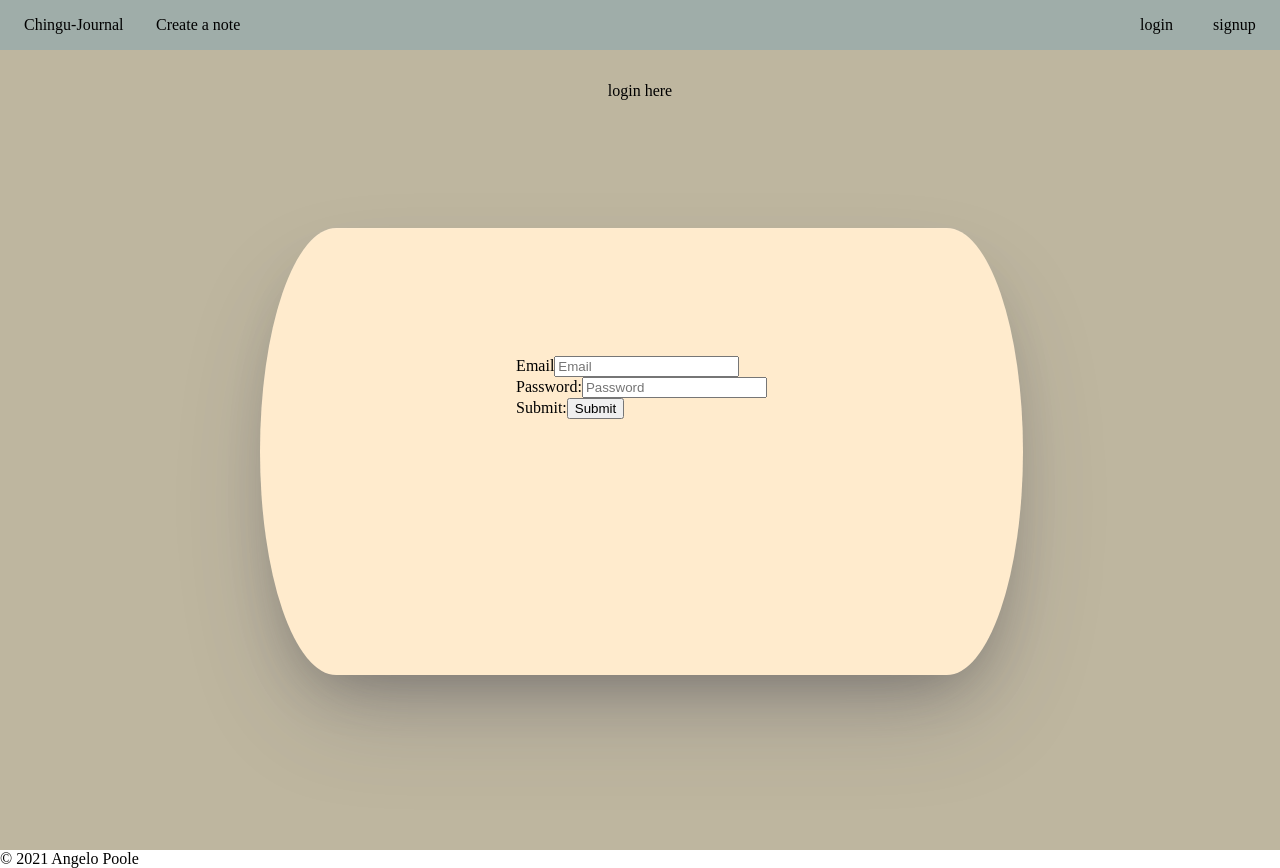
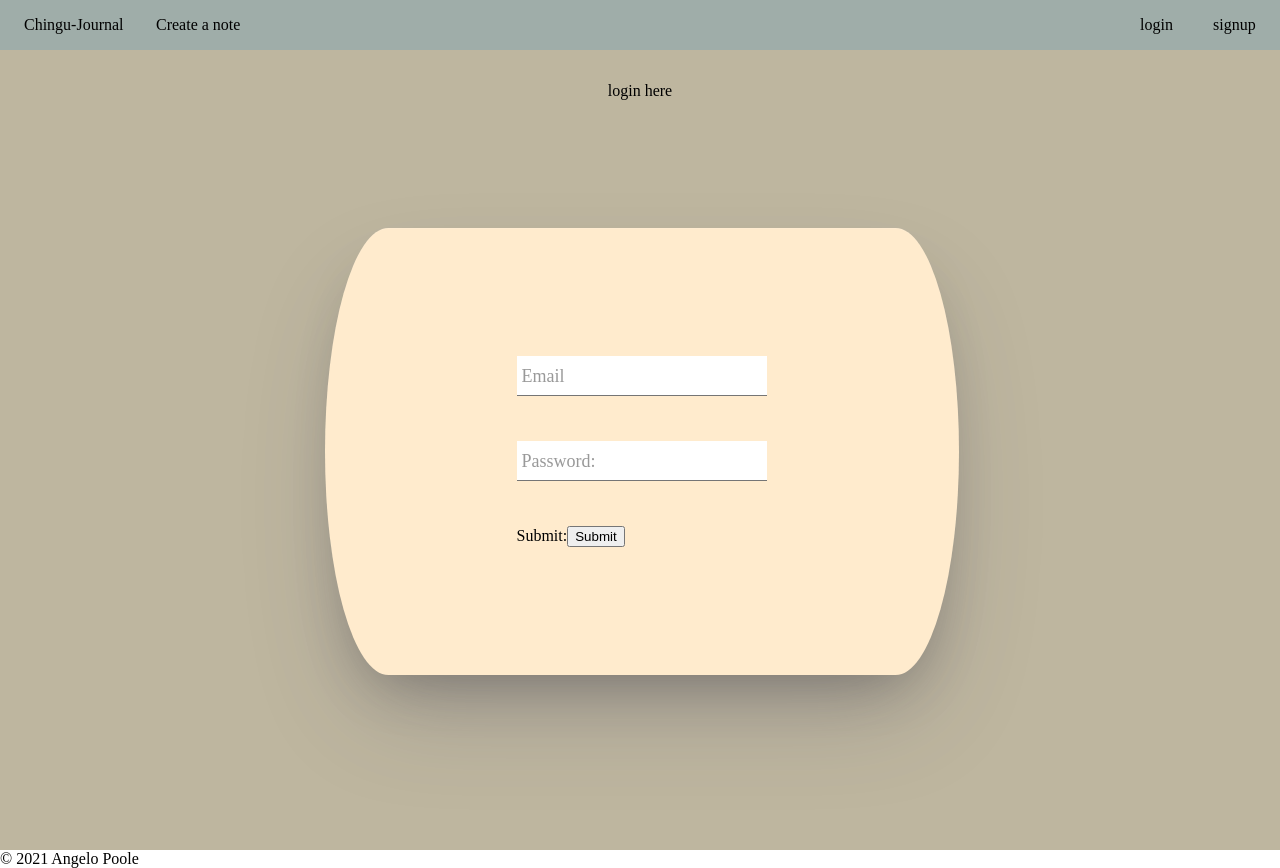
Before and after one commit to angelopoole/chingu-journalSolo, a React (Create React App) app in the folder Client/: page /auth/login in a window 1280 px wide. Built offline with nearby package versions, Linux system fonts and the light colour scheme.

Commit message:
update login/signup form css

```diff
--- a/Client/src/pages/AuthPage.tsx
+++ b/Client/src/pages/AuthPage.tsx
@@ -36,11 +36,52 @@ const StyledForm = styled.form`
   box-shadow: rgba(255, 255, 255, 0.1) 0px 1px 1px 0px inset,
     rgba(50, 50, 93, 0.25) 0px 50px 100px -20px,
     rgba(0, 0, 0, 0.3) 0px 30px 60px -30px;
-  /* box-shadow: inset 0 0 5px 5px #beb69f; */
+
   margin: 0 0 3px 3px;
 
-  padding: 10% 20% 20% 20%;
+  padding: 10% 15% 10% 15%;
   background-color: blanchedalmond;
+
+  .input-group {
+    position: relative;
+    margin-bottom: 45px;
+
+    input {
+      font-size: 18px;
+      padding: 0.5em 0.5em 0.5em 0.5em;
+      min-width: 100%;
+      border: none;
+      border-bottom: 1px solid #757575;
+
+      :valid ~ label {
+        top: -20px;
+        font-size: 14px;
+        color: #5264ae;
+      }
+
+      &:focus {
+        outline: none;
+
+        ~ label,
+        &:valid ~ label {
+          top: -20px;
+          font-size: 14px;
+          color: #5264ae;
+        }
+      }
+    }
+
+    label {
+      color: #999;
+      font-size: 18px;
+      font-weight: normal;
+      position: absolute;
+      pointer-events: none;
+      left: 5px;
+      top: 10px;
+      transition: 0.2s ease all;
+    }
+  }
 `;
 
 const AuthPage = (props: RouteComponentProps) => {
@@ -95,43 +136,42 @@ const AuthPage = (props: RouteComponentProps) => {
         <div className='login-message'>{formTypeParam} here</div>
         <StyledForm onSubmit={e => handleSubmit(e)} className='login-form'>
           {formTypeParam === 'signup' ? (
-            <label>
-              Name
+            <div className='input-group'>
               <input
-                placeholder='Name'
+                required
                 name='name'
                 type='text'
                 value={formInput.name}
                 onChange={event => handleFormChange(event)}
               />
-            </label>
+              <label>Name</label>
+            </div>
           ) : null}
-          <label>
-            Email
+          <div className='input-group'>
             <input
-              placeholder='Email'
+              required
               name='email'
               type='text'
               value={formInput.email}
               onChange={event => handleFormChange(event)}
             />
-          </label>
+            <label>Email</label>
+          </div>
 
-          <label>
-            Password:
+          <div className='input-group'>
             <input
-              placeholder='Password'
+              required
               name='password'
               type='password'
               value={formInput.password}
               onChange={event => handleFormChange(event)}
             />
-          </label>
-
-          <label>
-            Submit:
+            <label>Password:</label>
+          </div>
+          <div className='submit-group'>
+            <label>Submit:</label>
             <input name='submit' type='submit' />
-          </label>
+          </div>
         </StyledForm>
       </StyledLoginMessage>
     </>
```
